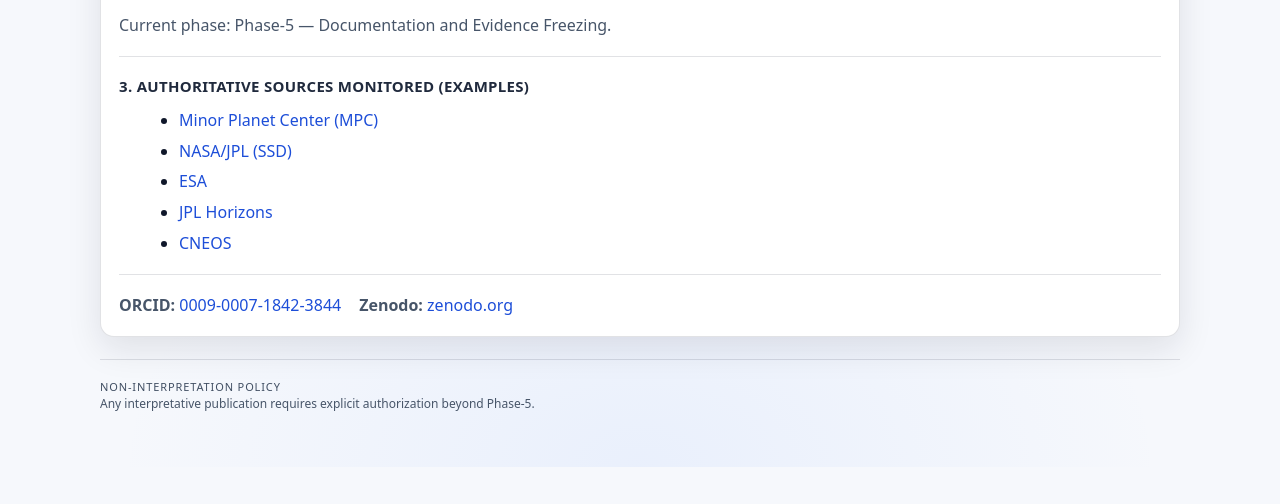
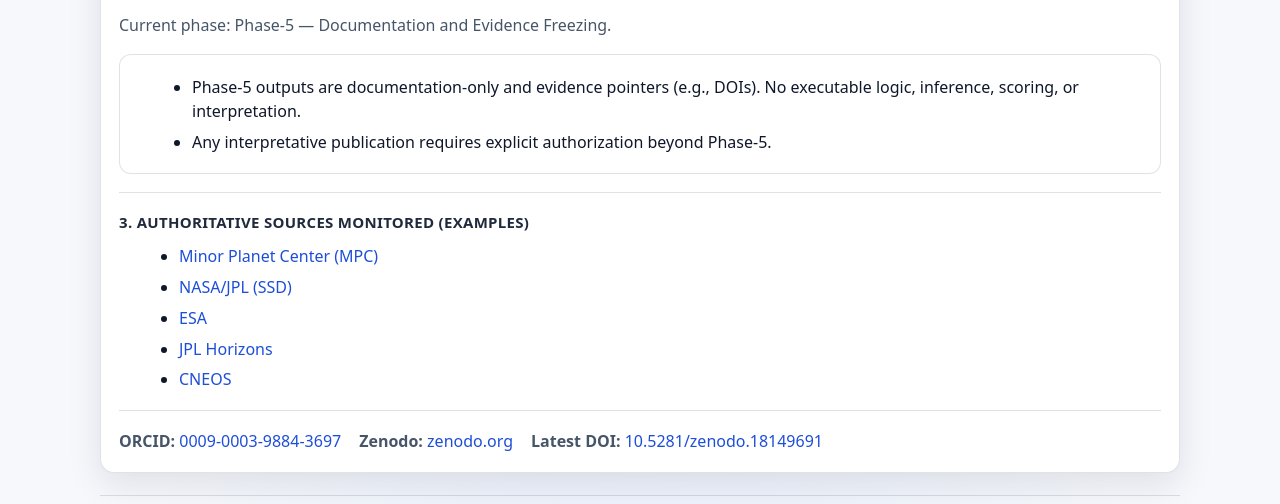
Before and after one commit to abdelkader-omran/trizel-AI, a plain HTML site: page methodology/index.html in a window 1280 px wide. Shown: the part 684-1188 px from the top of the page. Before the commit the page ends 1151 px from the top, so only its background shows below. Drawn offline with Linux system fonts and the light colour scheme.

Commit message:
Fix ORCID and DOI across methodology page (facts-only compliance)
- Replaced incorrect ORCID with official ORCID 0009-0003-9884-3697 - Added latest verified Zenodo DOI 10.5281/zenodo.18149691 - Preserved Phase-5 non-interpretation constraints - No structural or stylistic changes beyond factual correction

```diff
--- a/methodology/index.html
+++ b/methodology/index.html
@@ -7,8 +7,9 @@
 Route: /methodology
 Comment: Methodological boundary page. Descriptive only. No interpretation.
 Precise scientific reference links:
-  - ORCID: https://orcid.org/0009-0007-1842-3844
+  - ORCID: https://orcid.org/0009-0003-9884-3697
   - Zenodo: https://zenodo.org/
+  - Latest Zenodo DOI (record): https://doi.org/10.5281/zenodo.18149691
   - MPC: https://minorplanetcenter.net/
   - NASA/JPL: https://ssd.jpl.nasa.gov/
   - ESA: https://www.esa.int/
@@ -53,7 +54,8 @@
         radial-gradient(800px 500px at 50% 100%, rgba(122,167,255,.10), transparent 65%),
         var(--bg);
     }
-    a{color:var(--accent); text-decoration:none} a:hover{text-decoration:underline}
+    a{color:var(--accent); text-decoration:none}
+    a:hover{text-decoration:underline}
     header{
       position:sticky; top:0; z-index:50; backdrop-filter:blur(10px);
       background:color-mix(in srgb, var(--bg), transparent 25%);
@@ -64,7 +66,10 @@
     .brand b{font-size:14px; letter-spacing:.10em; text-transform:uppercase}
     .brand span{color:var(--muted); font-size:13px}
     .navlinks{display:flex; flex-wrap:wrap; gap:10px 14px; justify-content:flex-end; align-items:center}
-    .navlinks a{font-size:13px; color:var(--text); opacity:.85; padding:6px 10px; border-radius:999px; border:1px solid transparent}
+    .navlinks a{
+      font-size:13px; color:var(--text); opacity:.85;
+      padding:6px 10px; border-radius:999px; border:1px solid transparent
+    }
     .navlinks a:hover{opacity:1; border-color:var(--line); background:var(--soft); text-decoration:none}
 
     .lang{
@@ -86,19 +91,22 @@
       border:1px solid var(--line); border-radius:999px; background:color-mix(in srgb, var(--panel), transparent 10%);
       box-shadow:var(--shadow); font-size:12px; color:var(--muted);
     }
-    .dot{width:8px; height:8px; border-radius:999px; background:var(--ok);
+    .dot{
+      width:8px; height:8px; border-radius:999px; background:var(--ok);
       box-shadow:0 0 0 6px color-mix(in srgb, var(--ok), transparent 85%);
     }
     h1{margin:10px 0 8px; font-size:28px; letter-spacing:-.01em}
     h2{margin:18px 0 10px; font-size:15px; letter-spacing:.02em; text-transform:uppercase; color:color-mix(in srgb, var(--text), var(--muted) 30%)}
     h3{margin:14px 0 8px; font-size:18px; letter-spacing:-.01em}
-    ul{margin:8px 0 0 20px} li{margin:6px 0}
+    ul{margin:8px 0 0 20px}
+    li{margin:6px 0}
     .muted{color:var(--muted)}
     .hr{height:1px; background:var(--line); margin:18px 0}
     .box{border:1px solid var(--line); background:color-mix(in srgb, var(--panel), transparent 12%); border-radius:12px; padding:12px}
     footer{margin-top:22px; padding-top:18px; border-top:1px solid var(--line); color:var(--muted); font-size:12px}
     .smallcaps{letter-spacing:.08em; text-transform:uppercase; font-size:11px; color:color-mix(in srgb, var(--muted), var(--text) 10%)}
 
+    /* i18n */
     [data-lang]{display:none}
     [data-lang].active{display:block}
     .rtl{direction:rtl}
@@ -110,7 +118,7 @@
   <div class="nav">
     <div class="brand">
       <b>TRIZEL-AI</b>
-      <span>Methodology</span>
+      <span id="navTitle">Methodology</span>
     </div>
 
     <nav class="navlinks" aria-label="Primary">
@@ -172,9 +180,24 @@
         <span data-lang="zh">TRIZEL-AI 不发布</span>
       </h3>
       <ul>
-        <li><span data-lang="en" class="active">Interpretations or hypotheses</span><span data-lang="fr">Interprétations ou hypothèses</span><span data-lang="ar" class="rtl">تفسيرات أو فرضيات</span><span data-lang="zh">解释或假设</span></li>
-        <li><span data-lang="en" class="active">Object classifications or theoretical claims</span><span data-lang="fr">Classifications d’objets ou revendications théoriques</span><span data-lang="ar" class="rtl">تصنيفات أو ادعاءات نظرية</span><span data-lang="zh">对象分类或理论主张</span></li>
-        <li><span data-lang="en" class="active">Derived datasets, conclusions, or rankings</span><span data-lang="fr">Données dérivées, conclusions, ou classements</span><span data-lang="ar" class="rtl">بيانات مشتقة أو استنتاجات أو تصنيفات</span><span data-lang="zh">派生数据、结论或排名</span></li>
+        <li>
+          <span data-lang="en" class="active">Interpretations or hypotheses</span>
+          <span data-lang="fr">Interprétations ou hypothèses</span>
+          <span data-lang="ar" class="rtl">تفسيرات أو فرضيات</span>
+          <span data-lang="zh">解释或假设</span>
+        </li>
+        <li>
+          <span data-lang="en" class="active">Object classifications or theoretical claims</span>
+          <span data-lang="fr">Classifications d’objets ou revendications théoriques</span>
+          <span data-lang="ar" class="rtl">تصنيفات أو ادعاءات نظرية</span>
+          <span data-lang="zh">对象分类或理论主张</span>
+        </li>
+        <li>
+          <span data-lang="en" class="active">Derived datasets, conclusions, or rankings</span>
+          <span data-lang="fr">Données dérivées, conclusions, ou classements</span>
+          <span data-lang="ar" class="rtl">بيانات مشتقة أو استنتاجات أو تصنيفات</span>
+          <span data-lang="zh">派生数据、结论或排名</span>
+        </li>
       </ul>
 
       <h3 style="margin-top:14px;">
@@ -184,9 +207,24 @@
         <span data-lang="zh">TRIZEL-AI 发布</span>
       </h3>
       <ul>
-        <li><span data-lang="en" class="active">Evidence existence at specific times</span><span data-lang="fr">Existence de la preuve à des instants précis</span><span data-lang="ar" class="rtl">إثبات وجود البيانات في أوقات محددة</span><span data-lang="zh">特定时间点的数据存在性</span></li>
-        <li><span data-lang="en" class="active">Source provenance and institutional origin</span><span data-lang="fr">Provenance et origine institutionnelle</span><span data-lang="ar" class="rtl">المصدر والمنشأ المؤسسي</span><span data-lang="zh">来源谱系与机构出处</span></li>
-        <li><span data-lang="en" class="active">Immutable archival pointers (DOIs)</span><span data-lang="fr">Pointeurs immuables (DOI)</span><span data-lang="ar" class="rtl">مؤشرات أرشفة غير قابلة للتغيير (DOI)</span><span data-lang="zh">不可变归档指针（DOI）</span></li>
+        <li>
+          <span data-lang="en" class="active">Evidence existence at specific times</span>
+          <span data-lang="fr">Existence de la preuve à des instants précis</span>
+          <span data-lang="ar" class="rtl">إثبات وجود البيانات في أوقات محددة</span>
+          <span data-lang="zh">特定时间点的数据存在性</span>
+        </li>
+        <li>
+          <span data-lang="en" class="active">Source provenance and institutional origin</span>
+          <span data-lang="fr">Provenance et origine institutionnelle</span>
+          <span data-lang="ar" class="rtl">المصدر والمنشأ المؤسسي</span>
+          <span data-lang="zh">来源谱系与机构出处</span>
+        </li>
+        <li>
+          <span data-lang="en" class="active">Immutable archival pointers (DOIs)</span>
+          <span data-lang="fr">Pointeurs immuables (DOI)</span>
+          <span data-lang="ar" class="rtl">مؤشرات أرشفة غير قابلة للتغيير (DOI)</span>
+          <span data-lang="zh">不可变归档指针（DOI）</span>
+        </li>
       </ul>
     </div>
 
@@ -198,12 +236,30 @@
       <span data-lang="ar" class="rtl">2. حوكمة المراحل</span>
       <span data-lang="zh">2. 阶段治理</span>
     </h2>
+
     <p class="muted">
       <span data-lang="en" class="active">Current phase: Phase-5 — Documentation and Evidence Freezing.</span>
       <span data-lang="fr">Phase actuelle : Phase-5 — Documentation et gel des preuves.</span>
       <span data-lang="ar" class="rtl">المرحلة الحالية: Phase-5 — التوثيق وتجميد الأدلة.</span>
       <span data-lang="zh">当前阶段：Phase-5 — 文档与证据冻结。</span>
     </p>
+
+    <div class="box">
+      <ul>
+        <li>
+          <span data-lang="en" class="active">Phase-5 outputs are documentation-only and evidence pointers (e.g., DOIs). No executable logic, inference, scoring, or interpretation.</span>
+          <span data-lang="fr">Les sorties de la Phase-5 sont uniquement de la documentation et des pointeurs de preuve (ex. DOI). Aucun code exécutable, inférence, scoring ou interprétation.</span>
+          <span data-lang="ar" class="rtl">مخرجات Phase-5 هي توثيق فقط ومؤشرات للأدلة (مثل DOI). لا منطق تنفيذي ولا استدلال ولا تقييم ولا تفسير.</span>
+          <span data-lang="zh">Phase-5 输出仅限文档与证据指针（如 DOI）。不包含可执行逻辑、推断、评分或解释。</span>
+        </li>
+        <li>
+          <span data-lang="en" class="active">Any interpretative publication requires explicit authorization beyond Phase-5.</span>
+          <span data-lang="fr">Toute publication interprétative nécessite une autorisation explicite au-delà de la Phase-5.</span>
+          <span data-lang="ar" class="rtl">أي نشر تفسيري يتطلب إذنًا صريحًا خارج Phase-5.</span>
+          <span data-lang="zh">任何解释性发布都需要在 Phase-5 之外的明确授权。</span>
+        </li>
+      </ul>
+    </div>
 
     <div class="hr" role="separator"></div>
 
@@ -225,8 +281,18 @@
     <div class="hr" role="separator"></div>
 
     <div class="muted" style="display:flex; gap:18px; flex-wrap:wrap;">
-      <span><strong>ORCID:</strong> <a href="https://orcid.org/0009-0007-1842-3844" rel="noopener">0009-0007-1842-3844</a></span>
-      <span><strong>Zenodo:</strong> <a href="https://zenodo.org/" rel="noopener">zenodo.org</a></span>
+      <span>
+        <strong>ORCID:</strong>
+        <a href="https://orcid.org/0009-0003-9884-3697" rel="noopener">0009-0003-9884-3697</a>
+      </span>
+      <span>
+        <strong>Zenodo:</strong>
+        <a href="https://zenodo.org/" rel="noopener">zenodo.org</a>
+      </span>
+      <span>
+        <strong>Latest DOI:</strong>
+        <a href="https://doi.org/10.5281/zenodo.18149691" rel="noopener">10.5281/zenodo.18149691</a>
+      </span>
     </div>
   </div>
 
@@ -256,21 +322,26 @@
   function setLang(next){
     localStorage.setItem('trizel_lang', next);
     document.documentElement.lang = next === 'zh' ? 'zh' : next;
+
     document.querySelectorAll('[data-lang]').forEach(el=>{
       el.classList.toggle('active', el.getAttribute('data-lang') === next);
     });
+
     const isRTL = next === 'ar';
     document.documentElement.dir = isRTL ? 'rtl' : 'ltr';
     document.querySelectorAll('.rtl').forEach(el=>{
       el.style.direction = isRTL ? 'rtl' : 'ltr';
     });
+
     document.querySelectorAll('button[data-setlang]').forEach(b=>{
       b.setAttribute('aria-pressed', b.getAttribute('data-setlang') === next ? 'true' : 'false');
     });
   }
+
   document.querySelectorAll('button[data-setlang]').forEach(btn=>{
     btn.addEventListener('click', ()=> setLang(btn.getAttribute('data-setlang')));
   });
+
   setLang(lang);
 })();
 </script>
```
